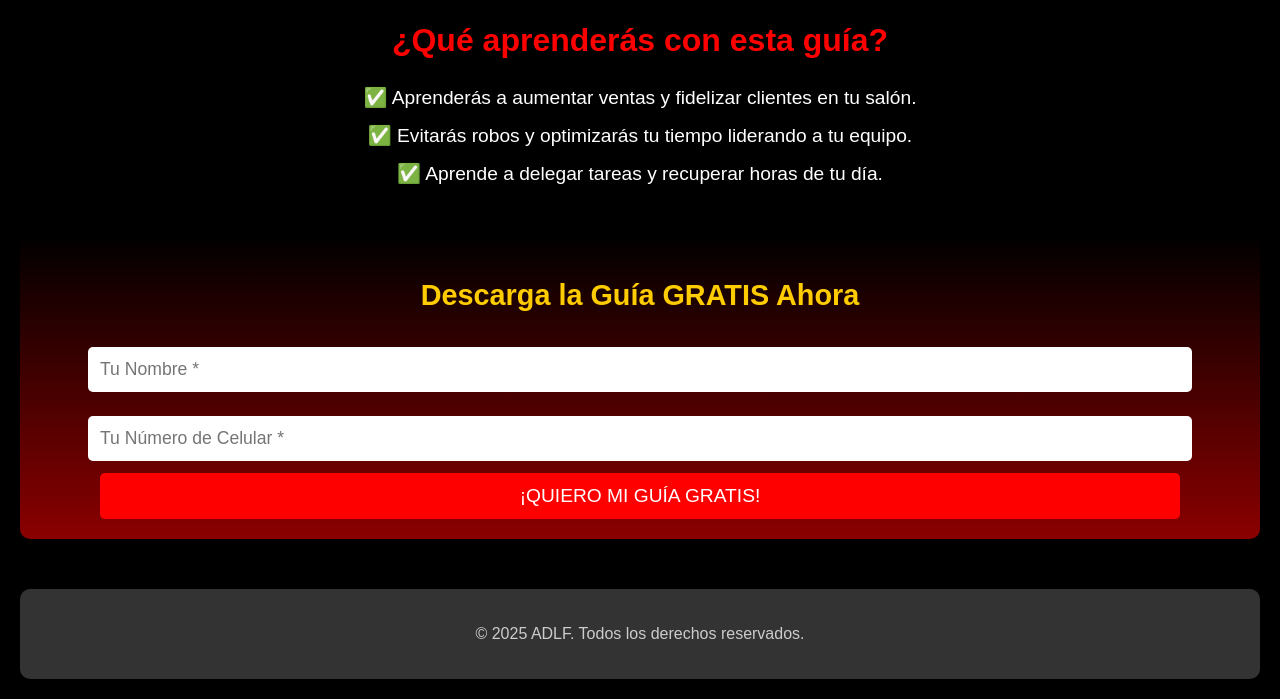
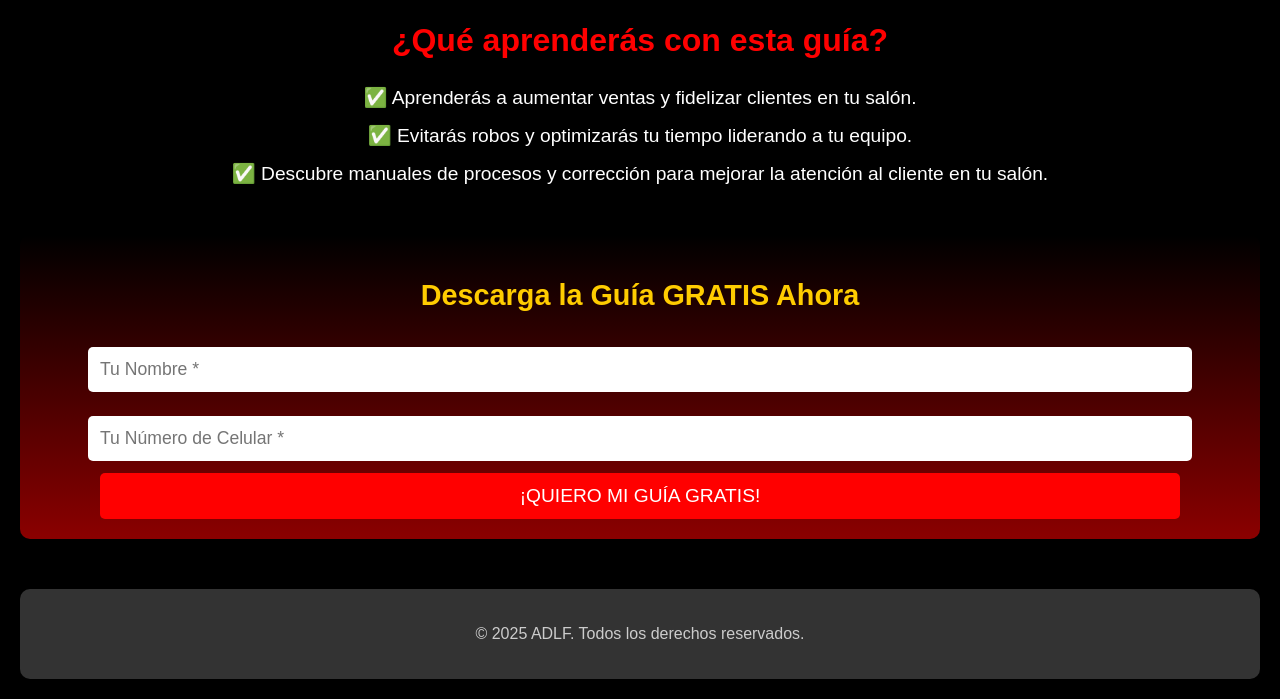
Before and after one commit to ADLF-official/Bienvenido-a-a-ADLF, a plain HTML site: page index.html in a window 1280 px wide. Shown: the part 846-1545 px from the top of the page. Drawn offline with Linux system fonts and the light colour scheme.

Commit message:
Update index.html

```diff
--- a/index.html
+++ b/index.html
@@ -110,7 +110,7 @@
             <ul>
                 <li>✅ Aprenderás a aumentar ventas y fidelizar clientes en tu salón.</li>
                 <li>✅ Evitarás robos y optimizarás tu tiempo liderando a tu equipo.</li>
-                <li>✅ Aprende a delegar tareas y recuperar horas de tu día.</li>
+                <li>✅ Descubre manuales de procesos y corrección para mejorar la atención al cliente en tu salón.</li>
             </ul>
         </section>
 
```
